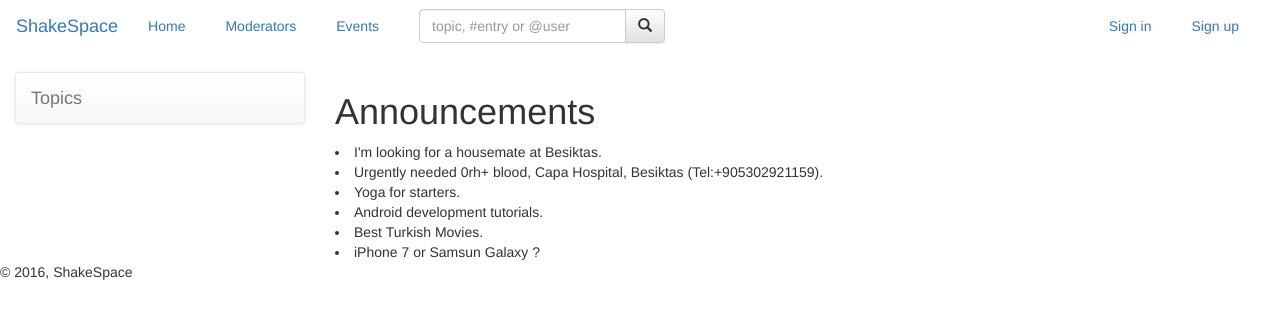
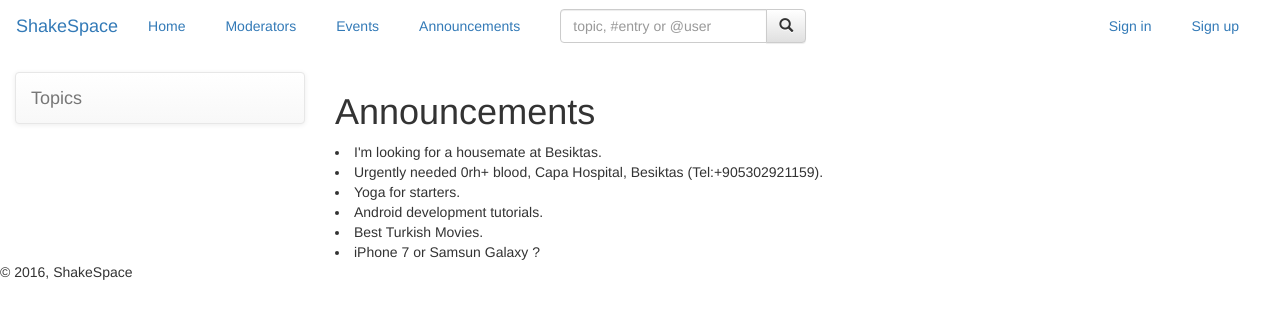
Before and after one commit to mumtazcem/shakeSpace, a Flask app: page /announcements in a window 1280 px wide. Shown: the top 319 px of the page. Run offline with Flask 2, Linux system fonts and the light colour scheme; some libraries are stand-ins or nearby versions.

Commit message:
added url function for announcements

```diff
--- a/templates/layout.html
+++ b/templates/layout.html
@@ -44,6 +44,7 @@
 						<li><a href="{{ url_for('site.home_page') }}">Home</a></li>
 						<li><a href="{{ url_for('cem.moderators_page') }}">Moderators</a></li>
 						<li><a href="{{ url_for('ipek.events_page') }}">Events</a></li>
+						<li><a href="{{ url_for('batuhan.announcements_page') }}">Announcements</a></li>
 					</ul>
 					<form class="navbar-form navbar-left">
 						<div class="input-group">
```
